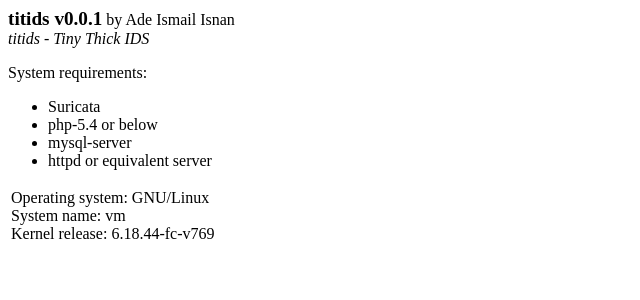
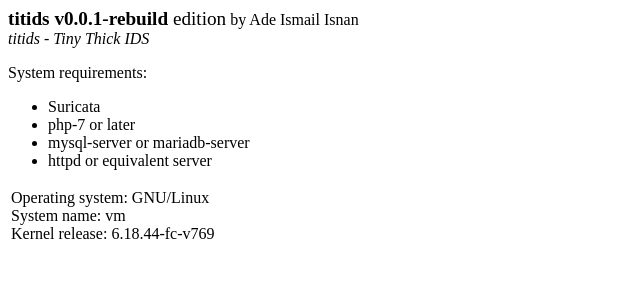
Before and after one commit to inan19x/titids_v2, a PHP site: page /about in a window 1280 px wide. Shown: the top 300 px of the page, without its empty margins (0-640 px from the left). Run offline with PHP 8.4, Linux system fonts and the light colour scheme; the visitor is signed in with stand-in values (Sample User, id 1).

Commit message:
Add files via upload

```diff
--- a/about/index.php
+++ b/about/index.php
@@ -3,14 +3,14 @@
 if(isset($_SESSION["netadmin"])){
 ?>
 <body>
-<big><strong>titids v0.0.1</strong></big> by Ade Ismail Isnan<br/>
+<big><strong>titids v0.0.1-rebuild</strong> edition</big> by Ade Ismail Isnan<br/>
 <em>titids - Tiny Thick IDS</em>
 <p>
 System requirements:
 <ul>
 	<li>Suricata</li>
-	<li>php-5.4 or below</li>
-	<li>mysql-server</li>
+	<li>php-7 or later</li>
+	<li>mysql-server or mariadb-server</li>
 	<li>httpd or equivalent server</li>
 </ul>
 </p>
--- a/detection/index.php
+++ b/detection/index.php
@@ -6,7 +6,7 @@
 $ip=$_REQUEST["ip"];
 
 if($ip!=""){
-	$sqllog="SELECT Alert,Time FROM INTRUDERS WHERE IP='$ip' ORDER BY Time DESC LIMIT 5";
+	$sqllog="SELECT Alert,Time FROM INTRUDERS WHERE IP='$ip' ORDER BY Time DESC LIMIT 10";
 	$qrylog=mysqli_query($mysqli,$sqllog);
 	while($rowlog=mysqli_fetch_array($qrylog)){
 		$string=$rowlog["Alert"];
```
Also changed, not shown: detail/index.php (+12 -4 lines), 1 other file.
